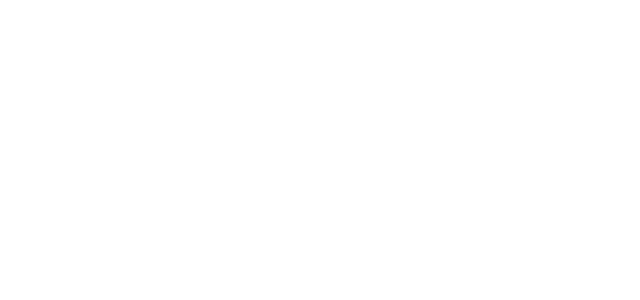
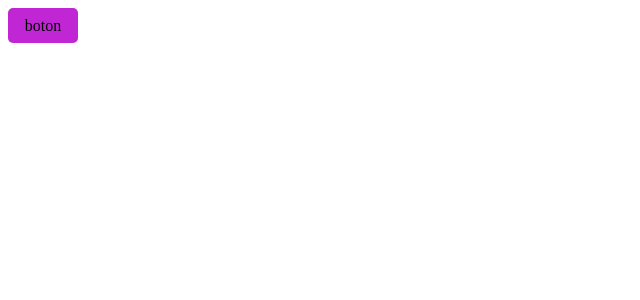
Before and after one commit to unaicastillo/Mi-armario, a React (Vite) app in the folder MiArmarioDigital/: page / in a window 1280 px wide. Shown: the top 300 px of the page, without its empty margins (0-640 px from the left). Built offline with nearby package versions, Linux system fonts and the light colour scheme.

Commit message:
button created

```diff
--- /dev/null
+++ b/MiArmarioDigital/src/components/Button.tsx
@@ -0,0 +1,47 @@
+import React from 'react'
+
+interface ButtonProps {
+    nombre: string
+    onClick?: () => void
+    className?: string
+    width?: string
+    height?: string
+}
+
+export const Button = ({ nombre, onClick, className, width, height }: ButtonProps) => {
+    const clasesPredeterminadas = 'text-base font-medium text-white cursor-pointer transition-all duration-300 ease-in-out hover:opacity-90 active:scale-95 flex items-center justify-center'
+    const estilosPredeterminados = {
+        backgroundColor: '#c026d3',
+        borderRadius: '5px',
+        border: 'none',
+        width: width || '70px',
+        height: height || '35px',
+        display: 'flex',
+        alignItems: 'center',
+        justifyContent: 'center'
+    }
+
+    const [isActive, setIsActive] = React.useState(false)
+
+    const handleMouseDown = () => setIsActive(true)
+    const handleMouseUp = () => setIsActive(false)
+    const handleMouseLeave = () => setIsActive(false)
+
+    const estilosActuales = {
+        ...estilosPredeterminados,
+        backgroundColor: isActive ? '#a21caf' : '#c026d3'
+    }
+
+    return (
+        <div
+            onClick={onClick}
+            onMouseDown={handleMouseDown}
+            onMouseUp={handleMouseUp}
+            onMouseLeave={handleMouseLeave}
+            className={className || clasesPredeterminadas}
+            style={!className ? estilosActuales : undefined}
+        >
+            {nombre}
+        </div>
+    )
+}
--- a/MiArmarioDigital/src/main.tsx
+++ b/MiArmarioDigital/src/main.tsx
@@ -1,10 +1,11 @@
 import { StrictMode } from 'react'
 import { createRoot } from 'react-dom/client'
+import { Button } from './components/Button'
 
 
 
 createRoot(document.getElementById('root')!).render(
   <StrictMode>
-
+    <Button nombre={'boton'}></Button>
   </StrictMode>,
 )
```
